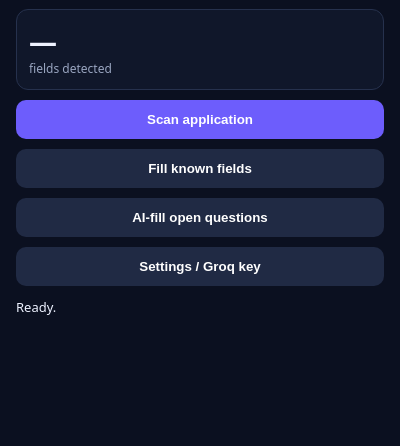
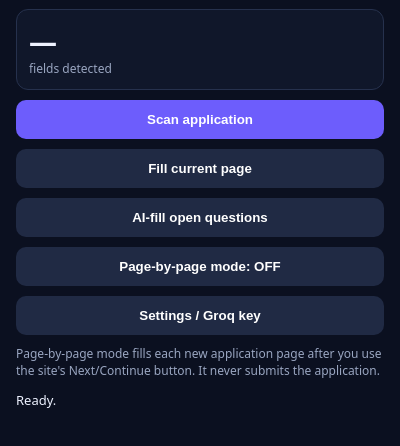
Before and after one commit to akashsirra/akash-job-ai, a browser extension: page extension/popup.html in a window 400 px wide. Shown: the part 70-516 px from the top of the page. Drawn offline with Linux system fonts and the light colour scheme.

Commit message:
feat: add page-by-page autofill controls

```diff
--- a/extension/popup.html
+++ b/extension/popup.html
@@ -9,7 +9,8 @@
     body { margin:0; min-width:320px; background:#0b1020; color:#eef2ff; }
     main { padding:16px; } h1 { margin:0 0 4px; font-size:22px; } .muted { color:#9aa6c1; font-size:12px; }
     button { width:100%; border:0; border-radius:10px; padding:12px; margin-top:10px; font-weight:700; cursor:pointer; background:#6d5dfc; color:white; }
-    button.secondary { background:#202a44; } .card { margin-top:12px; padding:12px; border:1px solid #26314d; border-radius:12px; background:#10172a; }
+    button.secondary { background:#202a44; } button.on { background:#238636; }
+    .card { margin-top:12px; padding:12px; border:1px solid #26314d; border-radius:12px; background:#10172a; }
     #status { margin-top:12px; font-size:13px; white-space:pre-wrap; } .count { font-size:28px; font-weight:800; }
   </style>
 </head>
@@ -17,8 +18,10 @@
   <h1>ApplyPilot 🚀</h1><div class="muted">AI-assisted job application helper</div>
   <div class="card"><div class="count" id="count">—</div><div class="muted">fields detected</div></div>
   <button id="scan">Scan application</button>
-  <button id="fill" class="secondary">Fill known fields</button>
+  <button id="fill" class="secondary">Fill current page</button>
   <button id="aiFill" class="secondary">AI-fill open questions</button>
+  <button id="auto" class="secondary">Page-by-page mode: OFF</button>
   <button id="settings" class="secondary">Settings / Groq key</button>
+  <div class="muted" style="margin-top:10px">Page-by-page mode fills each new application page after you use the site's Next/Continue button. It never submits the application.</div>
   <div id="status">Ready.</div>
 </main><script src="popup.js"></script></body></html>
```
